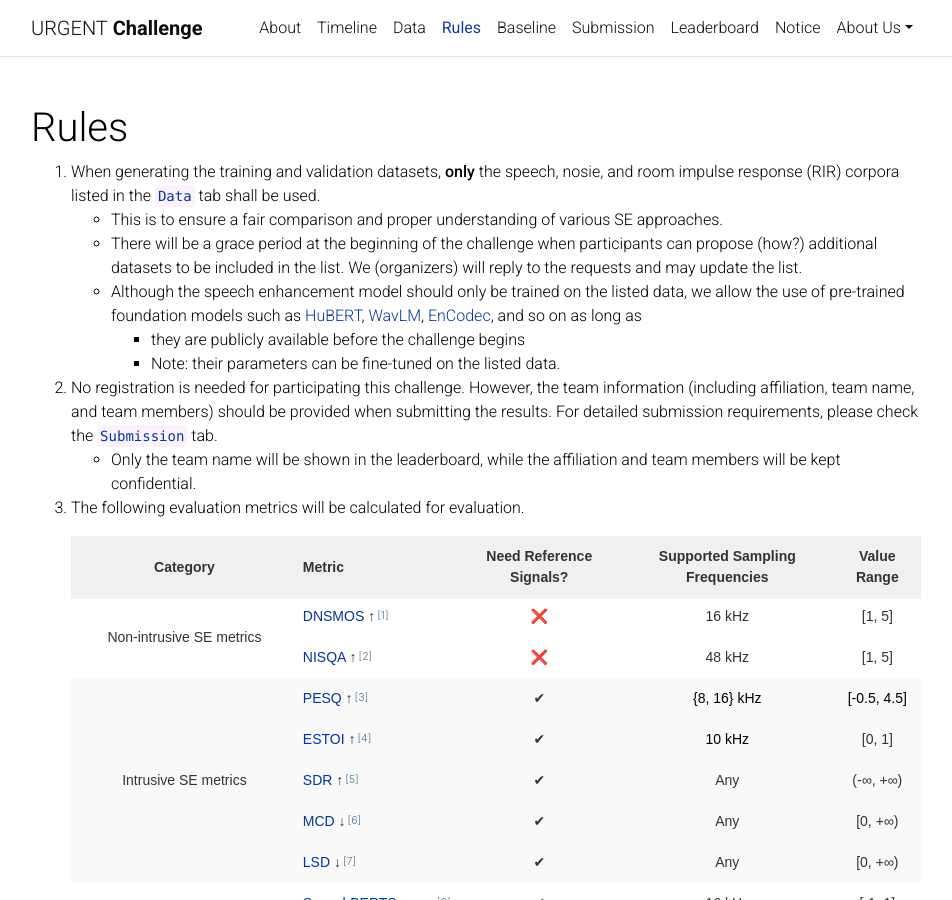
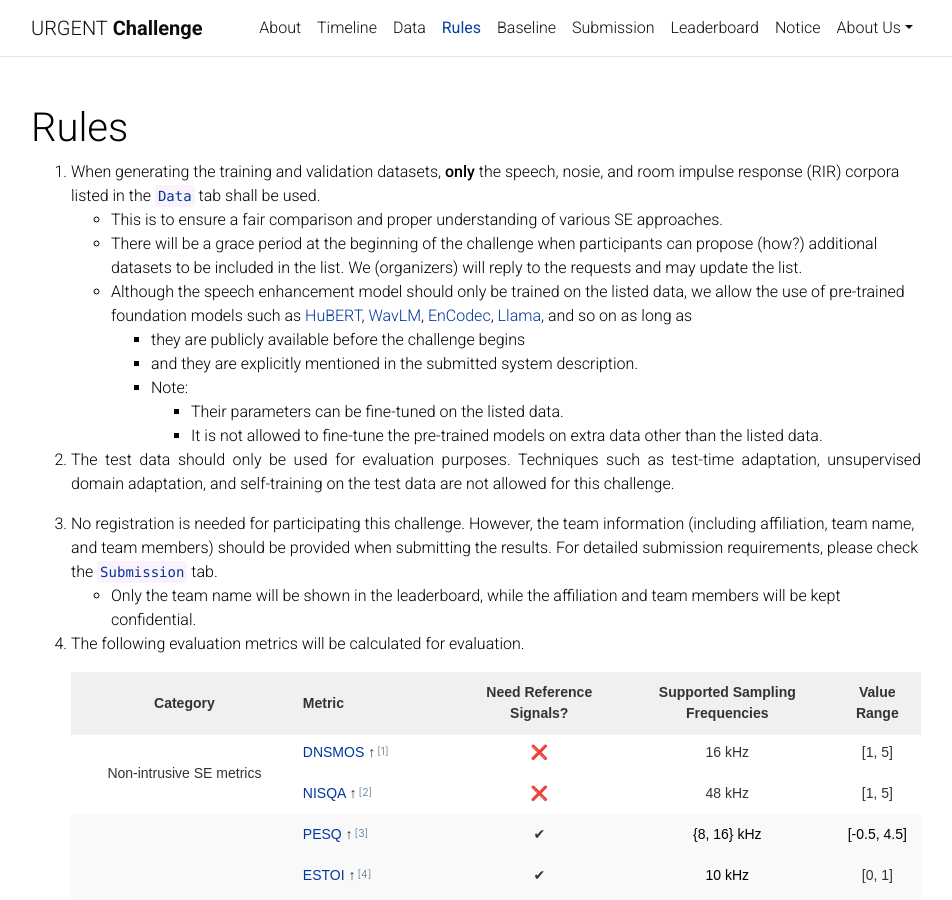
Before and after one commit to urgent-challenge/urgent2024, a Jekyll site: the page built from _pages/rules.md, in a window 1280 px wide and 900 px high. Shown: the whole window, without its empty margins (164-1116 px from the left). Built offline with Jekyll 4.4.1, drawn with Linux system fonts in a browser that asks for light colours; comment, search, counter and statistics services are not loaded; a style sheet for code colours, icons or effects is not loaded.

Commit message:
Update to reflect comments

```diff
--- a/_config.yml
+++ b/_config.yml
@@ -342,3 +342,9 @@ mdb:
 medium_zoom:
   version: "1.0.6"
   integrity: "sha256-EdPgYcPk/IIrw7FYeuJQexva49pVRZNmt3LculEr7zM="
+
+# -----------------------------------------------------------------------------
+# Deployment settings
+# -----------------------------------------------------------------------------
+host: 0.0.0.0
+port: 4000
--- a/_pages/rules.md
+++ b/_pages/rules.md
@@ -12,14 +12,19 @@ bibliography: rules.bib
 1. When generating the training and validation datasets, **only** the speech, nosie, and room impulse response (RIR) corpora listed in the [`Data`](/urgent2024/data) tab shall be used.
     * This is to ensure a fair comparison and proper understanding of various SE approaches.
     * There will be a grace period at the beginning of the challenge when participants can propose (how?) additional datasets to be included in the list. We (organizers) will reply to the requests and may update the list.
-    * Although the speech enhancement model should only be trained on the listed data, we allow the use of pre-trained foundation models such as [HuBERT](https://github.com/facebookresearch/fairseq/blob/main/examples/hubert/README.md), [WavLM](https://github.com/microsoft/unilm/blob/master/wavlm/README.md), [EnCodec](https://github.com/facebookresearch/encodec), and so on as long as
+    * Although the speech enhancement model should only be trained on the listed data, we allow the use of pre-trained foundation models such as [HuBERT](https://github.com/facebookresearch/fairseq/blob/main/examples/hubert/README.md), [WavLM](https://github.com/microsoft/unilm/blob/master/wavlm/README.md), [EnCodec](https://github.com/facebookresearch/encodec), [Llama](https://llama.meta.com/llama-downloads/), and so on as long as
         * they are publicly available before the challenge begins
-        * Note: their parameters can be fine-tuned on the listed data.
+        * and they are explicitly mentioned in the submitted system description.
+        * Note:
+            * Their parameters can be fine-tuned on the listed data.
+            * It is not allowed to fine-tune the pre-trained models on extra data other than the listed data.
 
-2. No registration is needed for participating this challenge. However, the team information (including affiliation, team name, and team members) should be provided when submitting the results. For detailed submission requirements, please check the [`Submission`](/urgent2024/submission) tab.
+2. The test data should only be used for evaluation purposes. Techniques such as test-time adaptation, unsupervised domain adaptation, and self-training on the test data are not allowed for this challenge.
+
+3. No registration is needed for participating this challenge. However, the team information (including affiliation, team name, and team members) should be provided when submitting the results. For detailed submission requirements, please check the [`Submission`](/urgent2024/submission) tab.
     * Only the team name will be shown in the leaderboard, while the affiliation and team members will be kept confidential.
 
-3. The following evaluation metrics will be calculated for evaluation.
+4. The following evaluation metrics will be calculated for evaluation.
 
     <style type="text/css">
     .tg  {border:none;border-collapse:collapse;border-color:#ccc;border-spacing:0;}
```
Also changed, not shown: other parts of _pages/rules.md (+1 -1 lines), _pages/baseline.md (+1 -1 lines), _pages/data.md (+2 -1 lines), _pages/submission.md (+4 -2 lines), _pages/template.md (added, +40 -0 lines), _pages/timeline.md (+1 -1 lines), assets/img/intro.png, 1 other file.
